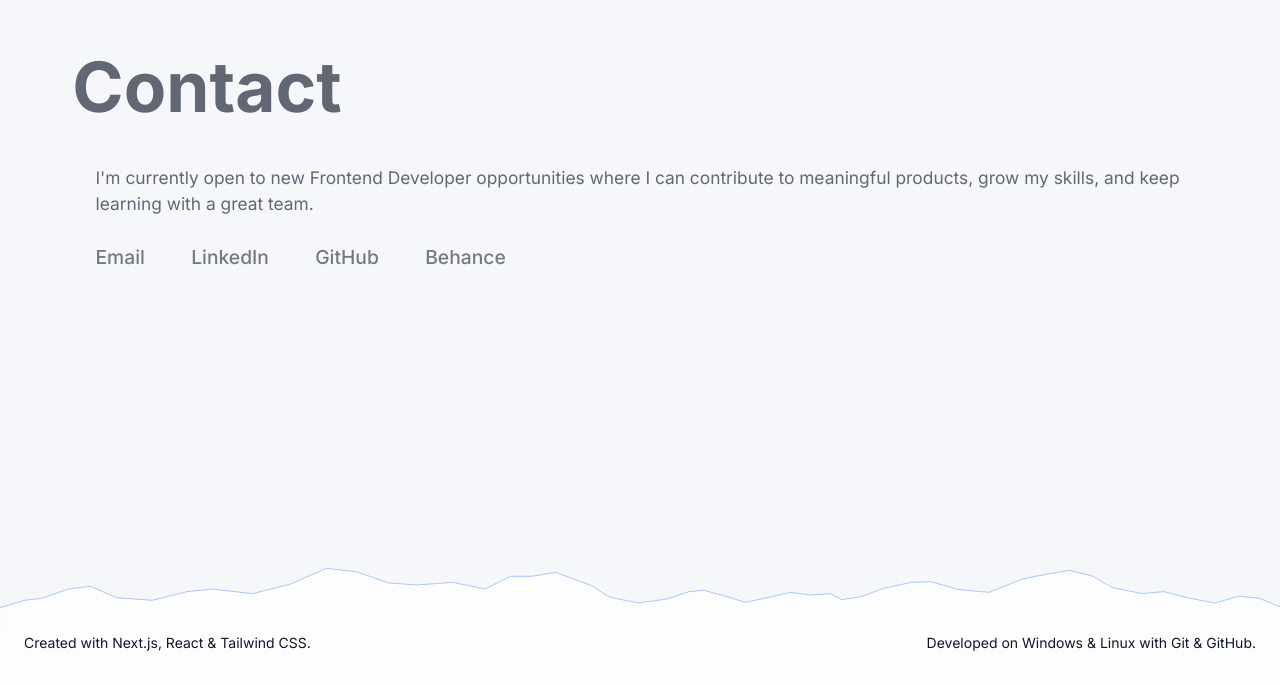
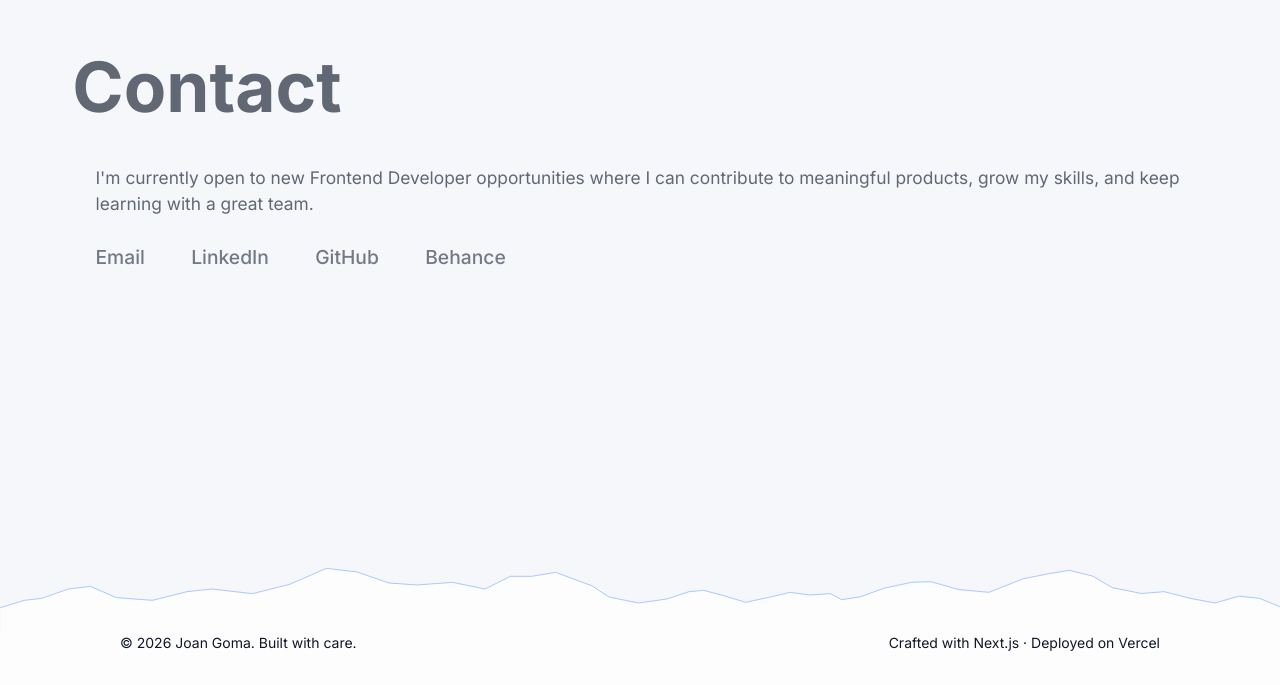
Before and after one commit to joangoma-code/portfolio, a Next.js app: page / in a window 1280 px wide. Shown: the part 4912-5597 px from the top of the page. Built offline with nearby package versions, Linux system fonts and the light colour scheme.

Commit message:
footer information

```diff
--- a/components/layout/Footer.tsx
+++ b/components/layout/Footer.tsx
@@ -1,13 +1,15 @@
 import MountainFooter from "@/components/ui/mountains/mountainFooter";
 
 export default function Footer() {
+  const year = new Date().getFullYear();
+
   return (
     <footer className="relative w-full">
       <MountainFooter className="relative -bottom-1" />
       <div className=" relative bg-(--color-card) pb-8 pt-4 md:pt-0">
-        <div className="mx-auto flex max-w-7xl flex-col items-center text-center justify-between gap-4 px-6 text-sm md:flex-row ">
-          <p>Created with Next.js, React & Tailwind CSS.</p>
-          <p>Developed on Windows & Linux with Git & GitHub.</p>
+        <div className="mx-auto flex max-w-6xl flex-col items-center text-center justify-between gap-4 px-14 text-sm md:flex-row ">
+          <p>© {year} Joan Goma. Built with care.</p>
+          <p>Crafted with Next.js · Deployed on Vercel</p>
         </div>
       </div>
     </footer>
```
